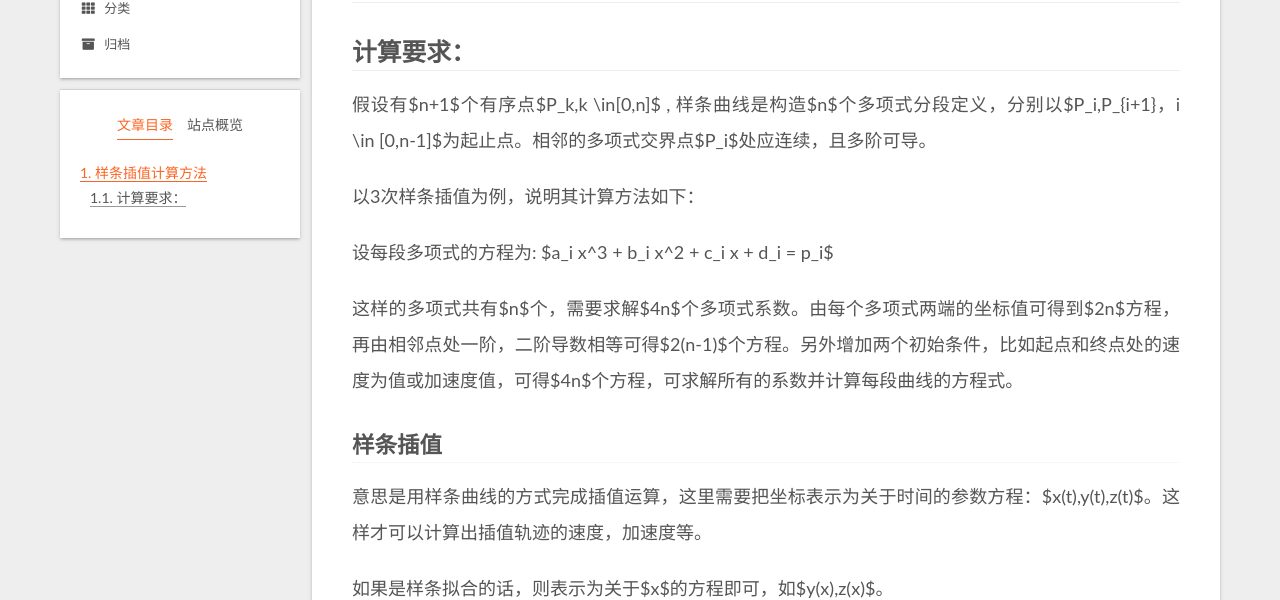
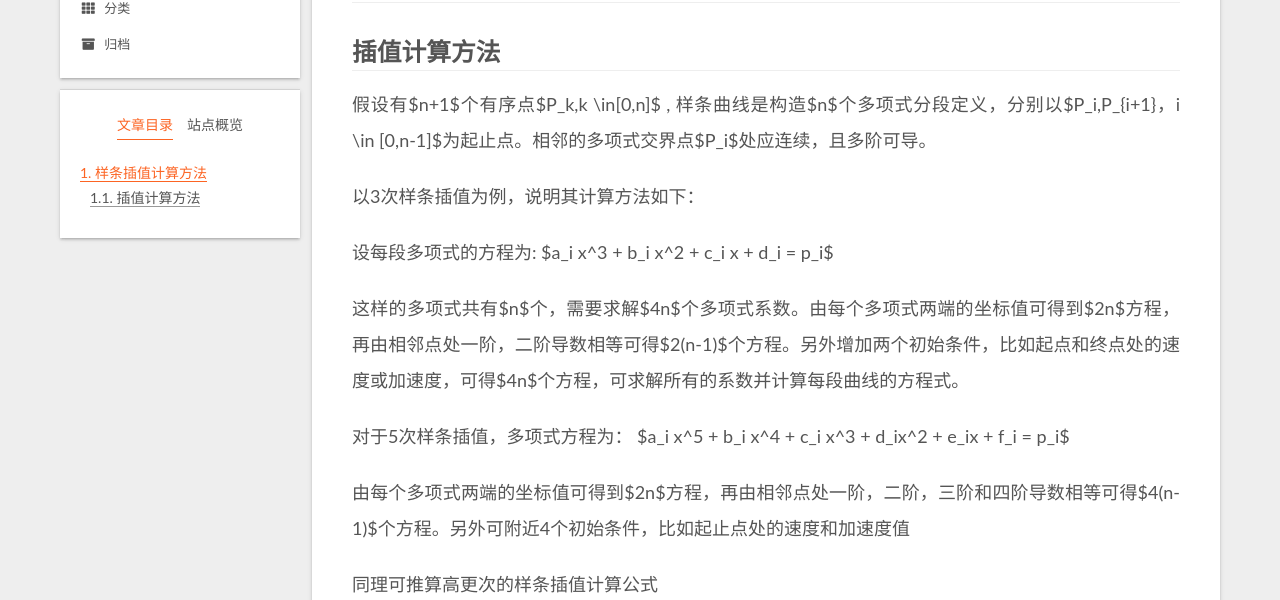
Before and after one commit to wujbclzw/wujbclzw.github.io, a plain HTML site: page 2021/12/15/spline_curve/index.html in a window 1280 px wide. Shown: the part 212-812 px from the top of the page. Drawn offline with nearby package versions, Linux system fonts and the light colour scheme.

Commit message:
Site updated: 2021-12-15 16:01:27

```diff
--- a/2021/12/15/spline_curve/index.html
+++ b/2021/12/15/spline_curve/index.html
@@ -20,19 +20,19 @@
   <link rel="stylesheet" href="https://cdn.jsdelivr.net/npm/animate.css@3.1.1/animate.min.css" integrity="sha256-PR7ttpcvz8qrF57fur/yAx1qXMFJeJFiA6pSzWi0OIE=" crossorigin="anonymous">
 
 <script class="next-config" data-name="main" type="application/json">{"hostname":"wujbclzw.github.io","root":"/","images":"/images","scheme":"Gemini","darkmode":false,"version":"8.8.1","exturl":false,"sidebar":{"position":"left","display":"post","padding":18,"offset":12},"copycode":false,"bookmark":{"enable":false,"color":"#222","save":"auto"},"mediumzoom":false,"lazyload":false,"pangu":false,"comments":{"style":"tabs","active":null,"storage":true,"lazyload":false,"nav":null},"stickytabs":false,"motion":{"enable":true,"async":false,"transition":{"post_block":"fadeIn","post_header":"fadeInDown","post_body":"fadeInDown","coll_header":"fadeInLeft","sidebar":"fadeInUp"}},"prism":false,"i18n":{"placeholder":"搜索...","empty":"没有找到任何搜索结果：${query}","hits_time":"找到 ${hits} 个搜索结果（用时 ${time} 毫秒）","hits":"找到 ${hits} 个搜索结果"}}</script><script src="/js/config.js"></script>
-<meta name="description" content="样条插值计算方法计算要求：假设有$n+1$个有序点$P_k,k \in[0,n]$  , 样条曲线是构造$n$个多项式分段定义，分别以$P_i,P_{i+1}，i \in [0,n-1]$为起止点。相邻的多项式交界点$P_i$处应连续，且多阶可导。 以3次样条插值为例，说明其计算方法如下： 设每段多项式的方程为:   $a_i x^3 + b_i x^2 + c_i x + d_i &#x3D; p_i$">
+<meta name="description" content="样条插值计算方法插值计算方法假设有$n+1$个有序点$P_k,k \in[0,n]$  , 样条曲线是构造$n$个多项式分段定义，分别以$P_i,P_{i+1}，i \in [0,n-1]$为起止点。相邻的多项式交界点$P_i$处应连续，且多阶可导。 以3次样条插值为例，说明其计算方法如下： 设每段多项式的方程为:   $a_i x^3 + b_i x^2 + c_i x + d_i &#x3D; p_i$">
 <meta property="og:type" content="article">
 <meta property="og:title" content="样条插值计算方法">
 <meta property="og:url" content="https://wujbclzw.github.io/2021/12/15/spline_curve/index.html">
 <meta property="og:site_name" content="clzw78">
-<meta property="og:description" content="样条插值计算方法计算要求：假设有$n+1$个有序点$P_k,k \in[0,n]$  , 样条曲线是构造$n$个多项式分段定义，分别以$P_i,P_{i+1}，i \in [0,n-1]$为起止点。相邻的多项式交界点$P_i$处应连续，且多阶可导。 以3次样条插值为例，说明其计算方法如下： 设每段多项式的方程为:   $a_i x^3 + b_i x^2 + c_i x + d_i &#x3D; p_i$">
+<meta property="og:description" content="样条插值计算方法插值计算方法假设有$n+1$个有序点$P_k,k \in[0,n]$  , 样条曲线是构造$n$个多项式分段定义，分别以$P_i,P_{i+1}，i \in [0,n-1]$为起止点。相邻的多项式交界点$P_i$处应连续，且多阶可导。 以3次样条插值为例，说明其计算方法如下： 设每段多项式的方程为:   $a_i x^3 + b_i x^2 + c_i x + d_i &#x3D; p_i$">
 <meta property="og:locale" content="zh_CN">
 <meta property="og:image" content="https://clzw78-1255335509.cos.ap-guangzhou.myqcloud.com/images/picgo/fig-9-a.png">
 <meta property="og:image" content="https://clzw78-1255335509.cos.ap-guangzhou.myqcloud.com/images/picgo/fig-9-b.png">
 <meta property="og:image" content="https://clzw78-1255335509.cos.ap-guangzhou.myqcloud.com/images/picgo/fig-9-a-16395515288242.png">
 <meta property="og:image" content="https://clzw78-1255335509.cos.ap-guangzhou.myqcloud.com/images/picgo/fig-9-b-16395515288231.png">
 <meta property="article:published_time" content="2021-12-15T03:02:01.000Z">
-<meta property="article:modified_time" content="2021-12-15T07:55:34.798Z">
+<meta property="article:modified_time" content="2021-12-15T08:01:06.871Z">
 <meta property="article:author" content="clzw78">
 <meta property="article:tag" content="Python">
 <meta property="article:tag" content="插值">
@@ -127,7 +127,7 @@
       <div class="sidebar-panel-container">
         <!--noindex-->
         <div class="post-toc-wrap sidebar-panel">
-            <div class="post-toc animated"><ol class="nav"><li class="nav-item nav-level-1"><a class="nav-link" href="#%E6%A0%B7%E6%9D%A1%E6%8F%92%E5%80%BC%E8%AE%A1%E7%AE%97%E6%96%B9%E6%B3%95"><span class="nav-number">1.</span> <span class="nav-text">样条插值计算方法</span></a><ol class="nav-child"><li class="nav-item nav-level-2"><a class="nav-link" href="#%E8%AE%A1%E7%AE%97%E8%A6%81%E6%B1%82%EF%BC%9A"><span class="nav-number">1.1.</span> <span class="nav-text">计算要求：</span></a><ol class="nav-child"><li class="nav-item nav-level-3"><a class="nav-link" href="#%E6%A0%B7%E6%9D%A1%E6%8F%92%E5%80%BC"><span class="nav-number">1.1.1.</span> <span class="nav-text">样条插值</span></a></li><li class="nav-item nav-level-3"><a class="nav-link" href="#%E7%AE%80%E5%8C%96%E8%AE%A1%E7%AE%97%E6%96%B9%E6%B3%95"><span class="nav-number">1.1.2.</span> <span class="nav-text">简化计算方法</span></a></li><li class="nav-item nav-level-3"><a class="nav-link" href="#%E8%AE%A1%E7%AE%97%E7%BB%93%E6%9E%9C%E4%B8%8EB%E6%A0%B7%E6%9D%A1%E5%AF%B9%E6%AF%94"><span class="nav-number">1.1.3.</span> <span class="nav-text">计算结果与B样条对比</span></a></li></ol></li></ol></li></ol></div>
+            <div class="post-toc animated"><ol class="nav"><li class="nav-item nav-level-1"><a class="nav-link" href="#%E6%A0%B7%E6%9D%A1%E6%8F%92%E5%80%BC%E8%AE%A1%E7%AE%97%E6%96%B9%E6%B3%95"><span class="nav-number">1.</span> <span class="nav-text">样条插值计算方法</span></a><ol class="nav-child"><li class="nav-item nav-level-2"><a class="nav-link" href="#%E6%8F%92%E5%80%BC%E8%AE%A1%E7%AE%97%E6%96%B9%E6%B3%95"><span class="nav-number">1.1.</span> <span class="nav-text">插值计算方法</span></a><ol class="nav-child"><li class="nav-item nav-level-3"><a class="nav-link" href="#%E6%A0%B7%E6%9D%A1%E6%8F%92%E5%80%BC"><span class="nav-number">1.1.1.</span> <span class="nav-text">样条插值</span></a></li><li class="nav-item nav-level-3"><a class="nav-link" href="#%E7%AE%80%E5%8C%96%E8%AE%A1%E7%AE%97%E6%96%B9%E6%B3%95"><span class="nav-number">1.1.2.</span> <span class="nav-text">简化计算方法</span></a></li><li class="nav-item nav-level-3"><a class="nav-link" href="#%E8%AE%A1%E7%AE%97%E7%BB%93%E6%9E%9C%E4%B8%8EB%E6%A0%B7%E6%9D%A1%E5%AF%B9%E6%AF%94"><span class="nav-number">1.1.3.</span> <span class="nav-text">计算结果与B样条对比</span></a></li></ol></li></ol></li></ol></div>
         </div>
         <!--/noindex-->
 
@@ -225,7 +225,7 @@
       <span class="post-meta-item-text">发表于</span>
 
 
-      <time title="创建时间：2021-12-15 11:02:01 / 修改时间：15:55:34" itemprop="dateCreated datePublished" datetime="2021-12-15T11:02:01+08:00">2021-12-15</time>
+      <time title="创建时间：2021-12-15 11:02:01 / 修改时间：16:01:06" itemprop="dateCreated datePublished" datetime="2021-12-15T11:02:01+08:00">2021-12-15</time>
     </span>
     <span class="post-meta-item">
       <span class="post-meta-item-icon">
@@ -247,11 +247,14 @@
 
 
     <div class="post-body" itemprop="articleBody">
-        <h1 id="样条插值计算方法"><a href="#样条插值计算方法" class="headerlink" title="样条插值计算方法"></a>样条插值计算方法</h1><h2 id="计算要求："><a href="#计算要求：" class="headerlink" title="计算要求："></a>计算要求：</h2><p>假设有$n+1$个有序点$P_k,k \in[0,n]$  , 样条曲线是构造$n$个多项式分段定义，分别以$P_i,P_{i+1}，i \in [0,n-1]$为起止点。相邻的多项式交界点$P_i$处应连续，且多阶可导。</p>
+        <h1 id="样条插值计算方法"><a href="#样条插值计算方法" class="headerlink" title="样条插值计算方法"></a>样条插值计算方法</h1><h2 id="插值计算方法"><a href="#插值计算方法" class="headerlink" title="插值计算方法"></a>插值计算方法</h2><p>假设有$n+1$个有序点$P_k,k \in[0,n]$  , 样条曲线是构造$n$个多项式分段定义，分别以$P_i,P_{i+1}，i \in [0,n-1]$为起止点。相邻的多项式交界点$P_i$处应连续，且多阶可导。</p>
 <p>以3次样条插值为例，说明其计算方法如下：</p>
 <p>设每段多项式的方程为:   $a_i x^3 + b_i x^2 + c_i x + d_i = p_i$  </p>
-<p>这样的多项式共有$n$个，需要求解$4n$个多项式系数。由每个多项式两端的坐标值可得到$2n$方程，再由相邻点处一阶，二阶导数相等可得$2(n-1)$个方程。另外增加两个初始条件，比如起点和终点处的速度为值或加速度值，可得$4n$个方程，可求解所有的系数并计算每段曲线的方程式。</p>
+<p>这样的多项式共有$n$个，需要求解$4n$个多项式系数。由每个多项式两端的坐标值可得到$2n$方程，再由相邻点处一阶，二阶导数相等可得$2(n-1)$个方程。另外增加两个初始条件，比如起点和终点处的速度或加速度，可得$4n$个方程，可求解所有的系数并计算每段曲线的方程式。</p>
 <span id="more"></span>
+<p>对于5次样条插值，多项式方程为： $a_i x^5 + b_i x^4 + c_i x^3 + d_ix^2 + e_ix + f_i = p_i$  </p>
+<p>由每个多项式两端的坐标值可得到$2n$方程，再由相邻点处一阶，二阶，三阶和四阶导数相等可得$4(n-1)$个方程。另外可附近4个初始条件，比如起止点处的速度和加速度值</p>
+<p>同理可推算高更次的样条插值计算公式</p>
 <h3 id="样条插值"><a href="#样条插值" class="headerlink" title="样条插值"></a>样条插值</h3><p>意思是用样条曲线的方式完成插值运算，这里需要把坐标表示为关于时间的参数方程：$x(t),y(t),z(t)$。这样才可以计算出插值轨迹的速度，加速度等。</p>
 <p>如果是样条拟合的话，则表示为关于$x$的方程即可，如$y(x),z(x)$。</p>
 <h3 id="简化计算方法"><a href="#简化计算方法" class="headerlink" title="简化计算方法"></a>简化计算方法</h3><p>三次样条有简化计算方法。</p>
```
Also changed, not shown: index.html (+3 -3 lines).
